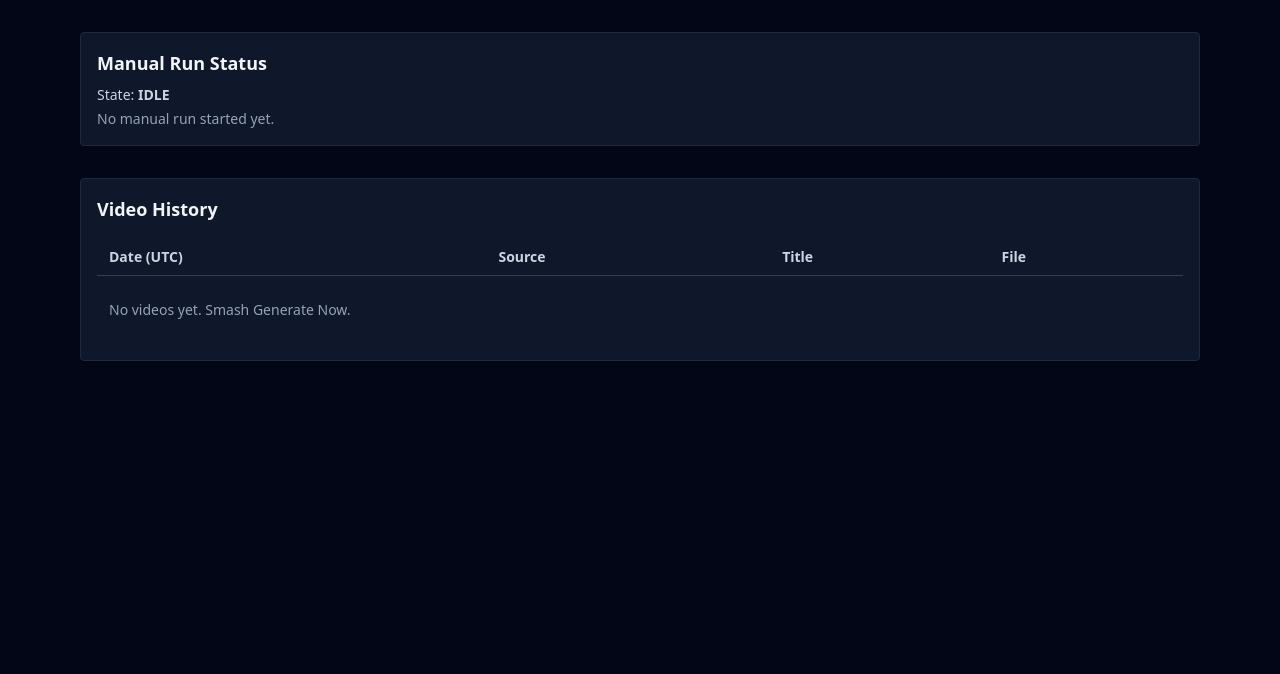
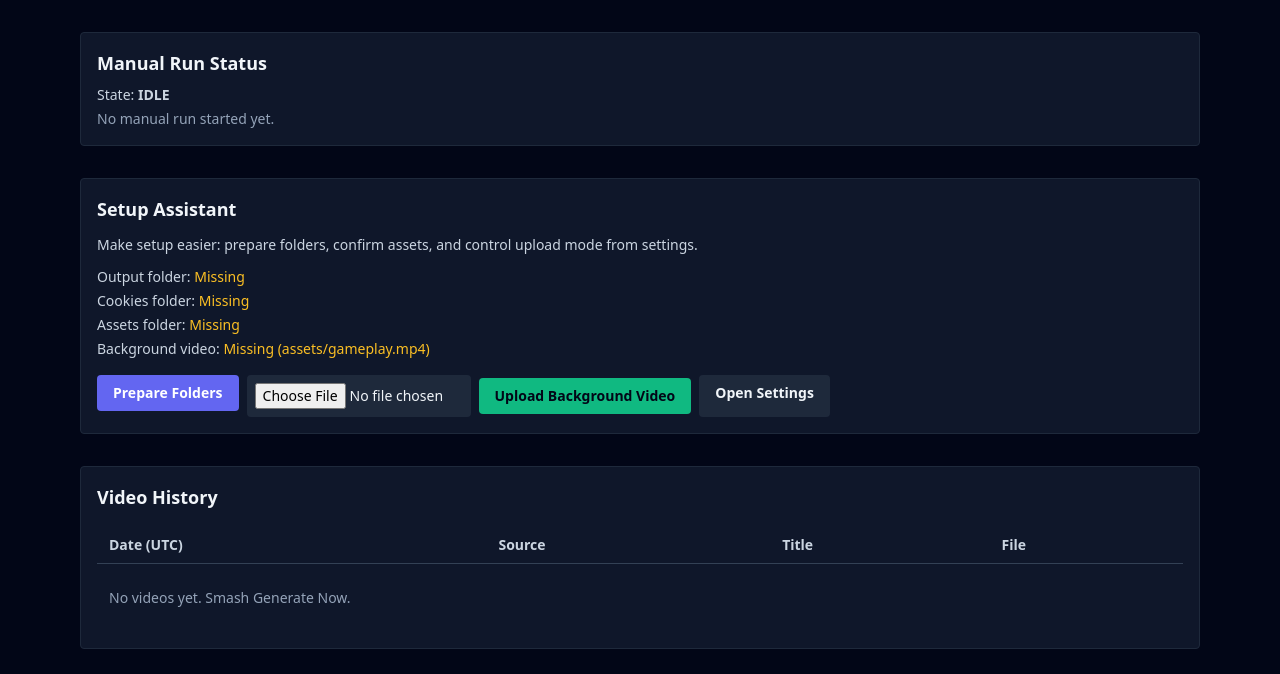
Before and after one commit to duckiec/auto-video-maker, a Flask app: page / in a window 1280 px wide. Shown: the part 88-762 px from the top of the page. Run offline with Flask 3, Linux system fonts and the light colour scheme; data that the repository does not hold is empty; some libraries are stand-ins or nearby versions.

Commit message:
Implement upload toggle, OpenRouter model selection, and setup UX
Agent-Logs-Url: https://github.com/duckiec/auto-video-maker/sessions/cf7c63ec-c158-4bbe-93f4-5ac0ab19890d

Co-authored-by: duckiec <93015048+duckiec@users.noreply.github.com>

```diff
--- a/config.json
+++ b/config.json
@@ -60,6 +60,7 @@
     }
   },
   "uploader": {
+    "enabled": true,
     "platform": "random",
     "headless": true,
     "timeout_ms": 120000,
--- a/src/app.py
+++ b/src/app.py
@@ -76,9 +76,14 @@ def _manual_pipeline_runner() -> None:
                 JOB_STATE["last_message"] = "Run finished with no upload (error or duplicate skip)."
             else:
                 JOB_STATE["last_status"] = "success"
-                JOB_STATE["last_message"] = (
-                    f"Uploaded {Path(result.video_path).name} via {result.platform} from {result.source}."
-                )
+                if result.platform == "none":
+                    JOB_STATE["last_message"] = (
+                        f"Generated {Path(result.video_path).name} from {result.source} (upload disabled)."
+                    )
+                else:
+                    JOB_STATE["last_message"] = (
+                        f"Uploaded {Path(result.video_path).name} via {result.platform} from {result.source}."
+                    )
     except Exception as error:  # noqa: BLE001
         LOGGER.exception("Manual pipeline run crashed")
         with JOB_LOCK:
@@ -110,11 +115,27 @@ def index():
     config = get_config()
     db_path = config.get("paths", {}).get("history_db", "history.db")
     history = fetch_recent_history(limit=100, db_path=db_path)
+    path_config = config.get("paths", {})
+    output_dir = Path(path_config.get("output_dir", "output"))
+    cookies_dir = Path(path_config.get("cookies_dir", "cookies"))
+    background_video = Path(path_config.get("background_video", "assets/gameplay.mp4"))
 
     with JOB_LOCK:
         state = dict(JOB_STATE)
 
-    return render_template("index.html", history=history, job_state=state)
+    setup_status = {
+        "output_dir_exists": output_dir.exists(),
+        "cookies_dir_exists": cookies_dir.exists(),
+        "assets_dir_exists": background_video.parent.exists(),
+        "background_video_exists": background_video.exists(),
+    }
+    return render_template(
+        "index.html",
+        history=history,
+        job_state=state,
+        config=config,
+        setup_status=setup_status,
+    )
 
 
 @app.post("/generate-now")
@@ -131,7 +152,21 @@ def generate_now():
 
 @app.get("/settings")
 def settings_page():
-    return render_template("settings.html", config=get_config())
+    config = get_config()
+    openrouter_models: list[str] = []
+    openrouter_models_error = ""
+    try:
+        from scrapers import get_openrouter_models
+
+        openrouter_models = get_openrouter_models()
+    except Exception as error:  # noqa: BLE001
+        openrouter_models_error = str(error)
+    return render_template(
+        "settings.html",
+        config=config,
+        openrouter_models=openrouter_models,
+        openrouter_models_error=openrouter_models_error,
+    )
 
 
 @app.post("/settings")
@@ -167,13 +202,17 @@ def save_settings():
     config["scrapers"]["reddit"]["subreddits"] = [
         value.strip() for value in reddit_subreddits_raw.split(",") if value.strip()
     ]
-    config["scrapers"]["ai"]["model"] = request.form.get(
-        "openrouter_model", config["scrapers"]["ai"]["model"]
-    )
+    manual_openrouter_model = request.form.get("openrouter_model", "").strip()
+    picked_openrouter_model = request.form.get("openrouter_model_picker", "").strip()
+    if manual_openrouter_model:
+        config["scrapers"]["ai"]["model"] = manual_openrouter_model
+    elif picked_openrouter_model:
+        config["scrapers"]["ai"]["model"] = picked_openrouter_model
 
     config["uploader"]["platform"] = request.form.get(
         "uploader_platform", config["uploader"].get("platform", "random")
     )
+    config["uploader"]["enabled"] = request.form.get("uploader_enabled") == "on"
     config["uploader"]["headless"] = request.form.get("uploader_headless") == "on"
     config["uploader"]["base_tags"] = [
         value.strip() for value in uploader_tags_raw.split(",") if value.strip()
@@ -181,6 +220,37 @@ def save_settings():
 
     save_config(config)
     return redirect(url_for("settings_page"))
+
+
+@app.post("/setup/prepare")
+def prepare_setup():
+    config = get_config()
+    path_config = config.get("paths", {})
+    output_dir = Path(path_config.get("output_dir", "output"))
+    cookies_dir = Path(path_config.get("cookies_dir", "cookies"))
+    background_video = Path(path_config.get("background_video", "assets/gameplay.mp4"))
+    assets_dir = background_video.parent
+
+    output_dir.mkdir(parents=True, exist_ok=True)
+    cookies_dir.mkdir(parents=True, exist_ok=True)
+    assets_dir.mkdir(parents=True, exist_ok=True)
+
+    return redirect(url_for("index"))
+
+
+@app.post("/setup/upload-background")
+def upload_background_asset():
+    config = get_config()
+    background_video = Path(
+        config.get("paths", {}).get("background_video", "assets/gameplay.mp4")
+    )
+    upload = request.files.get("background_video_file")
+    if upload is None or not upload.filename:
+        return redirect(url_for("index"))
+
+    background_video.parent.mkdir(parents=True, exist_ok=True)
+    upload.save(str(background_video))
+    return redirect(url_for("index"))
 
 
 @app.get("/videos/<path:filename>")
--- a/src/config_store.py
+++ b/src/config_store.py
@@ -45,6 +45,7 @@ DEFAULT_CONFIG: dict[str, Any] = {
         "output": {"width": 1080, "height": 1920, "fps": 30},
     },
     "uploader": {
+        "enabled": True,
         "platform": "random",
         "headless": True,
         "timeout_ms": 120000,
--- a/src/scrapers.py
+++ b/src/scrapers.py
@@ -241,6 +241,34 @@ def get_ai_story() -> str:
     return _retry(_fetch)
 
 
+def get_openrouter_models() -> List[str]:
+    """Return available OpenRouter model identifiers sorted alphabetically."""
+
+    config = get_config()
+    api_config = config.get("api", {})
+    openrouter_base_url = str(
+        api_config.get("openrouter_base_url", "https://openrouter.ai/api/v1")
+    ).rstrip("/")
+    models_url = f"{openrouter_base_url}/models"
+
+    response = requests.get(models_url, timeout=20)
+    response.raise_for_status()
+
+    payload = response.json()
+    entries = payload.get("data", []) if isinstance(payload, dict) else []
+
+    model_ids: List[str] = []
+    for item in entries:
+        if not isinstance(item, dict):
+            continue
+        model_id = str(item.get("id", "")).strip()
+        if model_id:
+            model_ids.append(model_id)
+
+    deduped = sorted(set(model_ids), key=str.lower)
+    return deduped
+
+
 def get_random_content() -> str:
     """Pick one source function at random and return narration text."""
 
--- a/templates/index.html
+++ b/templates/index.html
@@ -36,6 +36,35 @@
           <span class="font-semibold uppercase">{{ job_state.last_status }}</span>
         </p>
         <p class="mt-1 text-sm text-slate-400">{{ job_state.last_message }}</p>
+      </section>
+
+      <section class="mb-8 rounded border border-slate-800 bg-slate-900 p-4">
+        <h2 class="mb-3 text-lg font-semibold">Setup Assistant</h2>
+        <p class="mb-3 text-sm text-slate-300">
+          Make setup easier: prepare folders, confirm assets, and control upload mode from settings.
+        </p>
+        <ul class="mb-4 space-y-1 text-sm text-slate-300">
+          <li>Output folder: {% if setup_status.output_dir_exists %}<span class="text-emerald-400">Ready</span>{% else %}<span class="text-amber-400">Missing</span>{% endif %}</li>
+          <li>Cookies folder: {% if setup_status.cookies_dir_exists %}<span class="text-emerald-400">Ready</span>{% else %}<span class="text-amber-400">Missing</span>{% endif %}</li>
+          <li>Assets folder: {% if setup_status.assets_dir_exists %}<span class="text-emerald-400">Ready</span>{% else %}<span class="text-amber-400">Missing</span>{% endif %}</li>
+          <li>Background video: {% if setup_status.background_video_exists %}<span class="text-emerald-400">Found</span>{% else %}<span class="text-amber-400">Missing ({{ config.paths.background_video }})</span>{% endif %}</li>
+        </ul>
+        <div class="flex flex-wrap gap-2">
+          <form action="/setup/prepare" method="post">
+            <button class="rounded bg-indigo-500 px-4 py-2 text-sm font-bold text-white hover:bg-indigo-400" type="submit">
+              Prepare Folders
+            </button>
+          </form>
+          <form action="/setup/upload-background" method="post" enctype="multipart/form-data" class="flex items-center gap-2">
+            <input class="w-56 rounded bg-slate-800 p-2 text-sm" type="file" name="background_video_file" accept="video/*" />
+            <button class="rounded bg-emerald-500 px-4 py-2 text-sm font-bold text-slate-950 hover:bg-emerald-400" type="submit">
+              Upload Background Video
+            </button>
+          </form>
+          <a href="/settings" class="rounded bg-slate-800 px-4 py-2 text-sm font-semibold hover:bg-slate-700">
+            Open Settings
+          </a>
+        </div>
       </section>
 
       <section class="rounded border border-slate-800 bg-slate-900 p-4">
```
Also changed, not shown: src/bot.py (+34 -25 lines), templates/settings.html (+20 -2 lines), tests/test_app_routes.py (+95 -2 lines).
